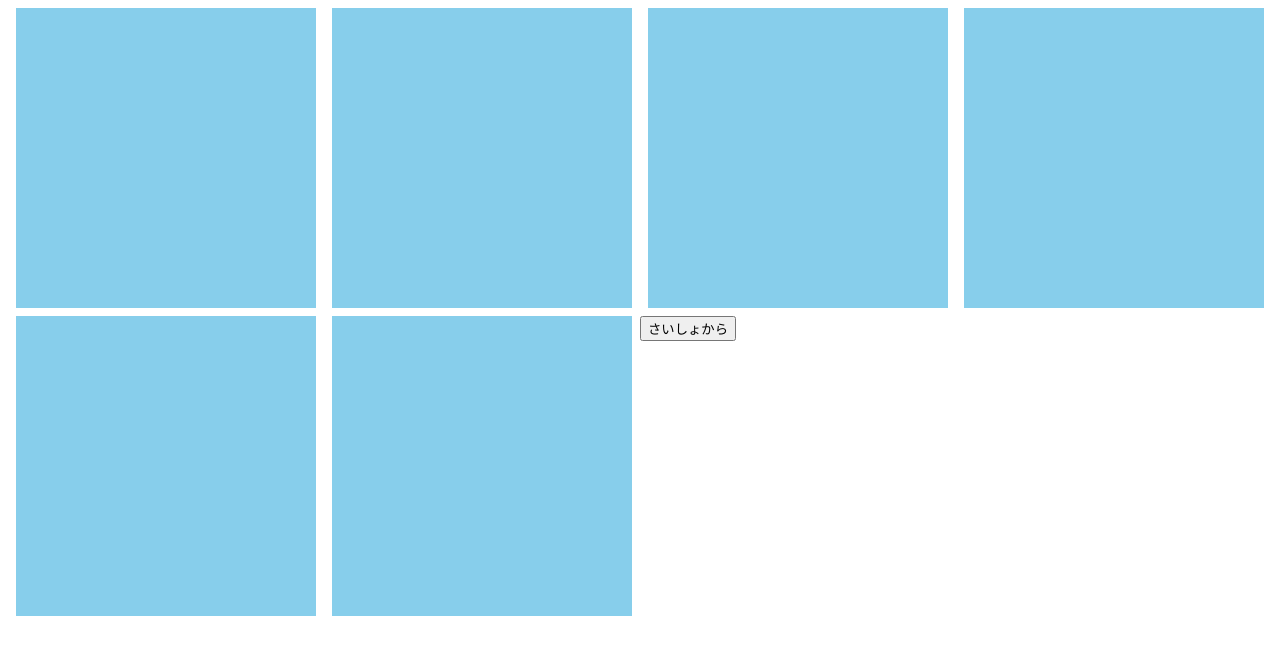
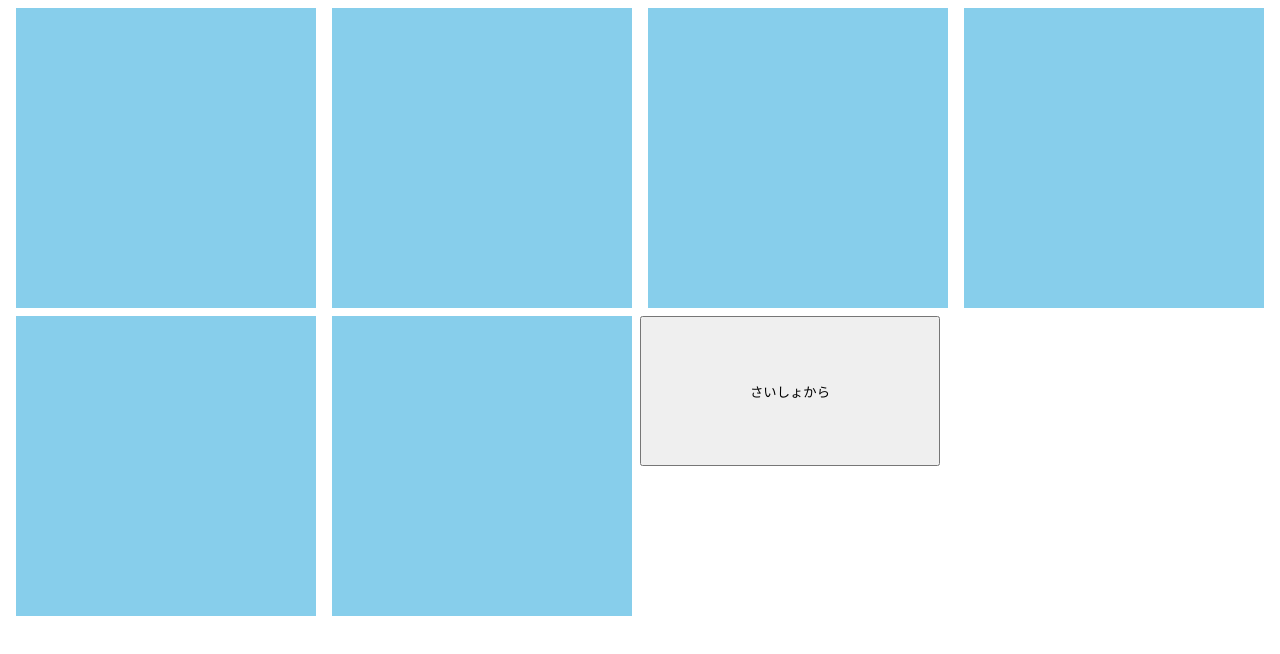
Before and after one commit to zakkichan/game, a plain HTML site: page index.html in a window 1280 px wide. Drawn offline with Linux system fonts and the light colour scheme.

Commit message:
Update index.html

```diff
--- a/index.html
+++ b/index.html
@@ -66,7 +66,7 @@
     }
   </script>
   <div>
-    <input id="Button1" type="button" value="さいしょから" onclick="Button_Click();"/>
+    <input id="Button1" type="button" value="さいしょから" style="width: 300px;height: 150px;" onclick="Button_Click();"/>
   </div>
 </body>
 </html>
```
